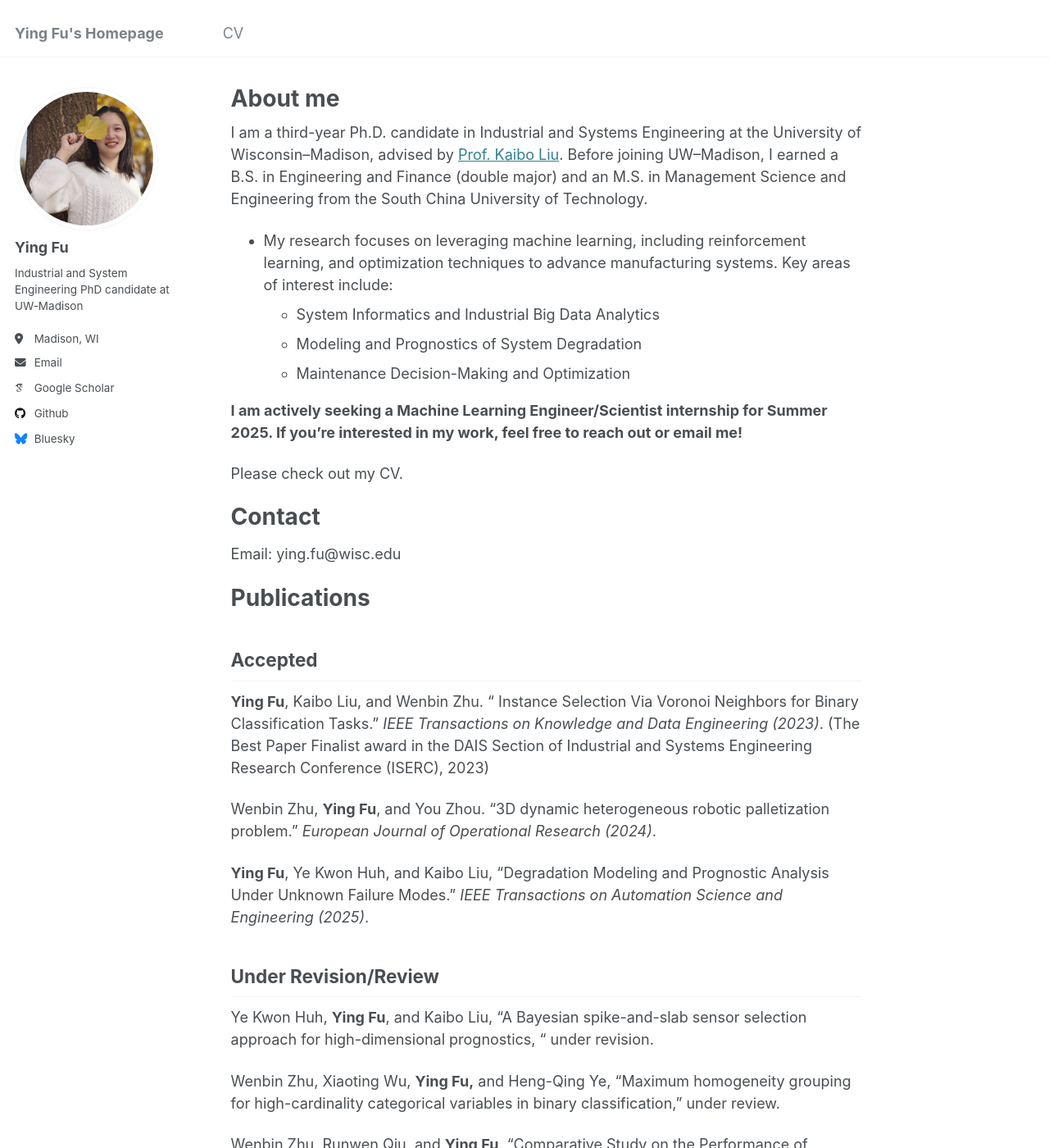
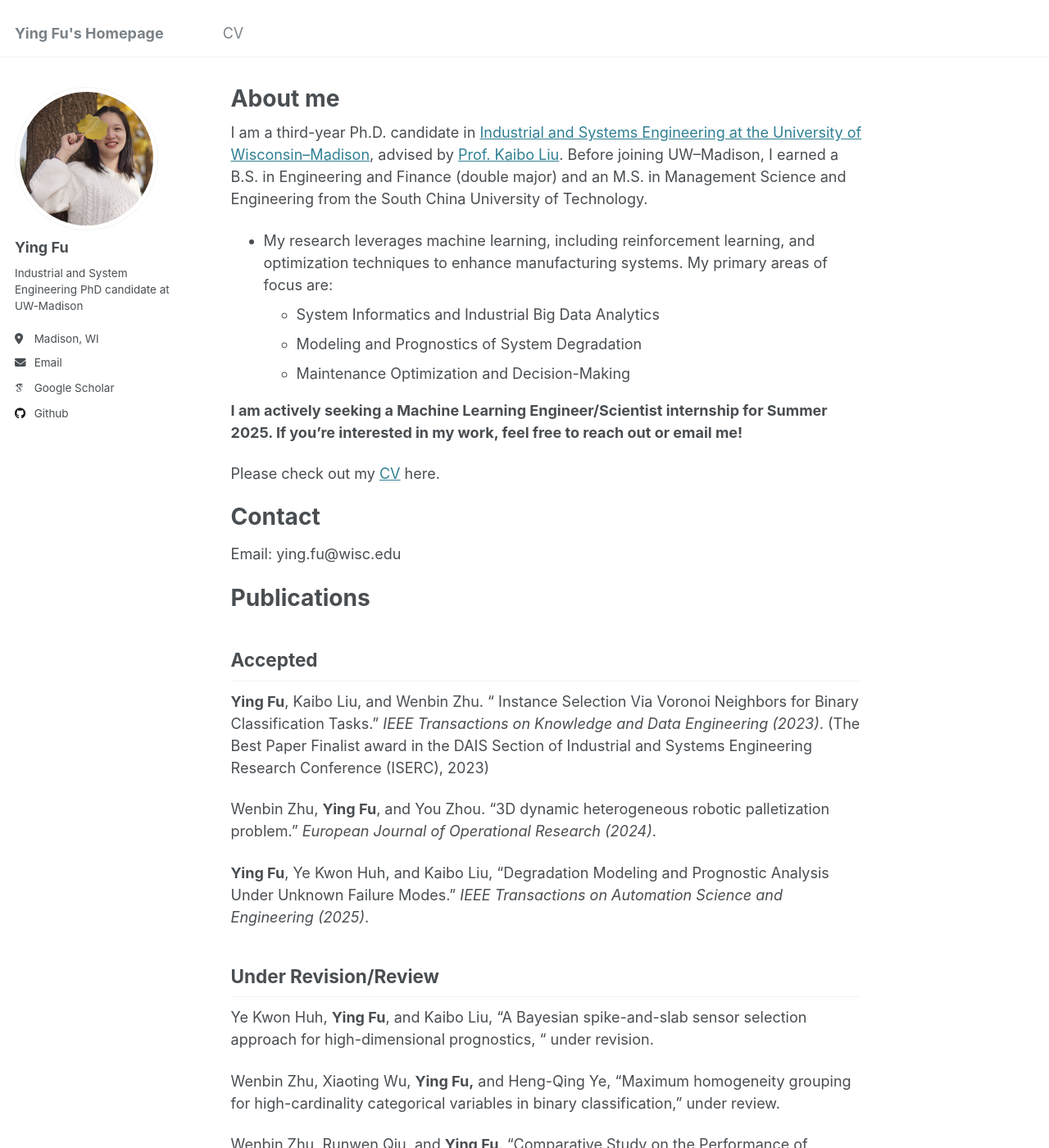
Before and after one commit to YingFuu/YingFuu.github.io, a Jekyll site: the page built from _pages/about.md, in a window 1280 px wide and 1400 px high. Shown: the whole window at 82% size. Built offline with Jekyll 4.4.1, drawn with Linux system fonts in a browser that asks for light colours; some web fonts are replaced; some of the changed text lies outside the part shown.

Commit message:
update file

```diff
--- a/_config.yml
+++ b/_config.yml
@@ -49,7 +49,7 @@ author:
   stackoverflow    : # User number or user number and name (i.e., use "1" or "1/jeff-atwood")
 
   # Social media
-  bluesky          : "bsky.app" # Replace this with you Bluesky username
+  bluesky          :
   facebook         : # Username
   flickr           : # Username
   foursquare       : # Username
--- a/_pages/about.md
+++ b/_pages/about.md
@@ -7,16 +7,16 @@ redirect_from:
   - /about.html
 ---
 
-I am a third-year Ph.D. candidate in Industrial and Systems Engineering at the University of Wisconsin–Madison, advised by [Prof. Kaibo Liu](https://kaibo.ie.wisc.edu/). Before joining UW–Madison, I earned a B.S. in Engineering and Finance (double major) and an M.S. in Management Science and Engineering from the South China University of Technology.
+I am a third-year Ph.D. candidate in [Industrial and Systems Engineering at the University of Wisconsin–Madison](https://engineering.wisc.edu/departments/industrial-systems-engineering/), advised by [Prof. Kaibo Liu](https://kaibo.ie.wisc.edu/). Before joining UW–Madison, I earned a B.S. in Engineering and Finance (double major) and an M.S. in Management Science and Engineering from the South China University of Technology.
 
-- My research focuses on leveraging machine learning, including reinforcement learning, and optimization techniques to advance manufacturing systems. Key areas of interest include:
+- My research leverages machine learning, including reinforcement learning, and optimization techniques to enhance manufacturing systems. My primary areas of focus are:
   - System Informatics and Industrial Big Data Analytics
   - Modeling and Prognostics of System Degradation
-  - Maintenance Decision-Making and Optimization
+  - Maintenance Optimization and Decision-Making
 
 **I am actively seeking a Machine Learning Engineer/Scientist internship for Summer 2025. If you're interested in my work, feel free to reach out or email me!**
 
-Please check out my CV.
+Please check out my [CV](https://yingfuu.github.io//resume/Resume.pdf) here.
 
 # Contact
 
```
Also changed, not shown: other parts of _pages/about.md (+0 -1 lines), 1 other file.
